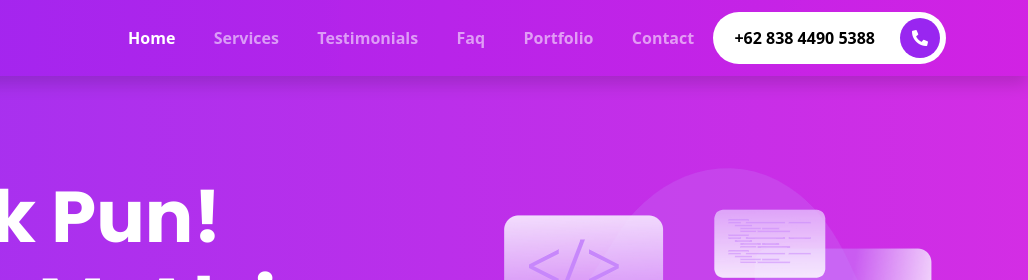
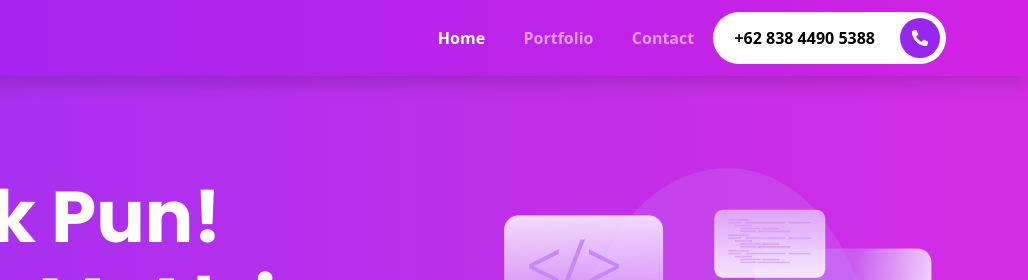
Before and after one commit to AlsiSyahrulloh/Parto-Alsi, a website: page index.html in a window 1280 px wide. Shown: the top 280 px of the page, 252-1280 px from the left. Drawn offline with nearby package versions, Linux system fonts and the light colour scheme; files that its build step writes are made by us from their sources.

Commit message:
Update index.html

```diff
--- a/index.html
+++ b/index.html
@@ -26,9 +26,6 @@
       <div class="collapse navbar-collapse justify-content-end" id="navbarNav">
         <ul class="navbar-nav">
           <li class="nav-item"><a class="nav-link active" aria-current="page" href="index.html">Home</a></li>
-          <li class="nav-item"><a class="nav-link" href="#services">Services</a></li>
-          <li class="nav-item"><a class="nav-link" href="#testimonials">Testimonials</a></li>
-          <li class="nav-item"><a class="nav-link" href="#faq">faq</a></li>
           <li class="nav-item"><a class="nav-link" href="#portfolio">portfolio</a></li>
           <li class="nav-item"><a class="nav-link" href="#contact">contact</a>
           </li>
```
